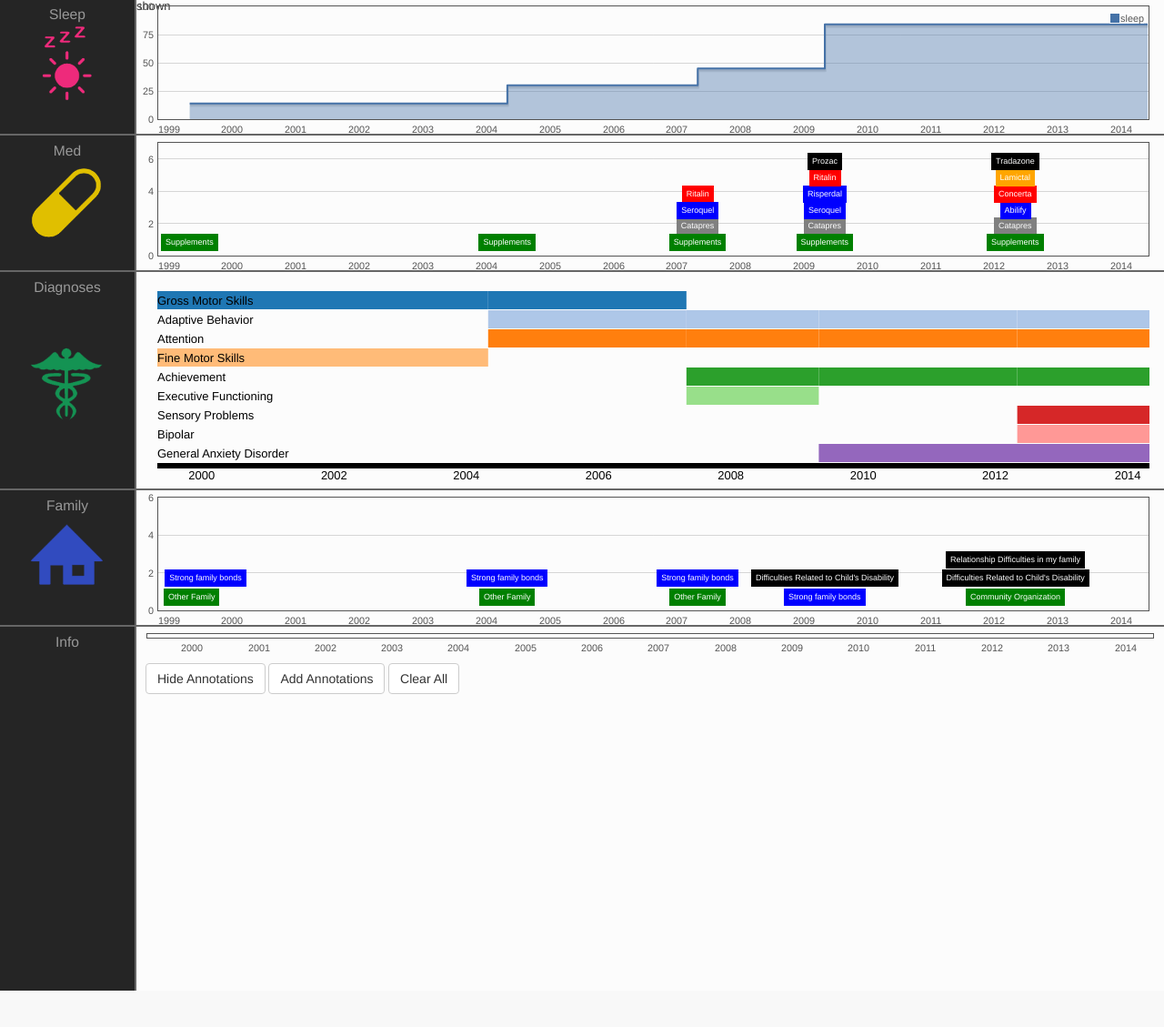
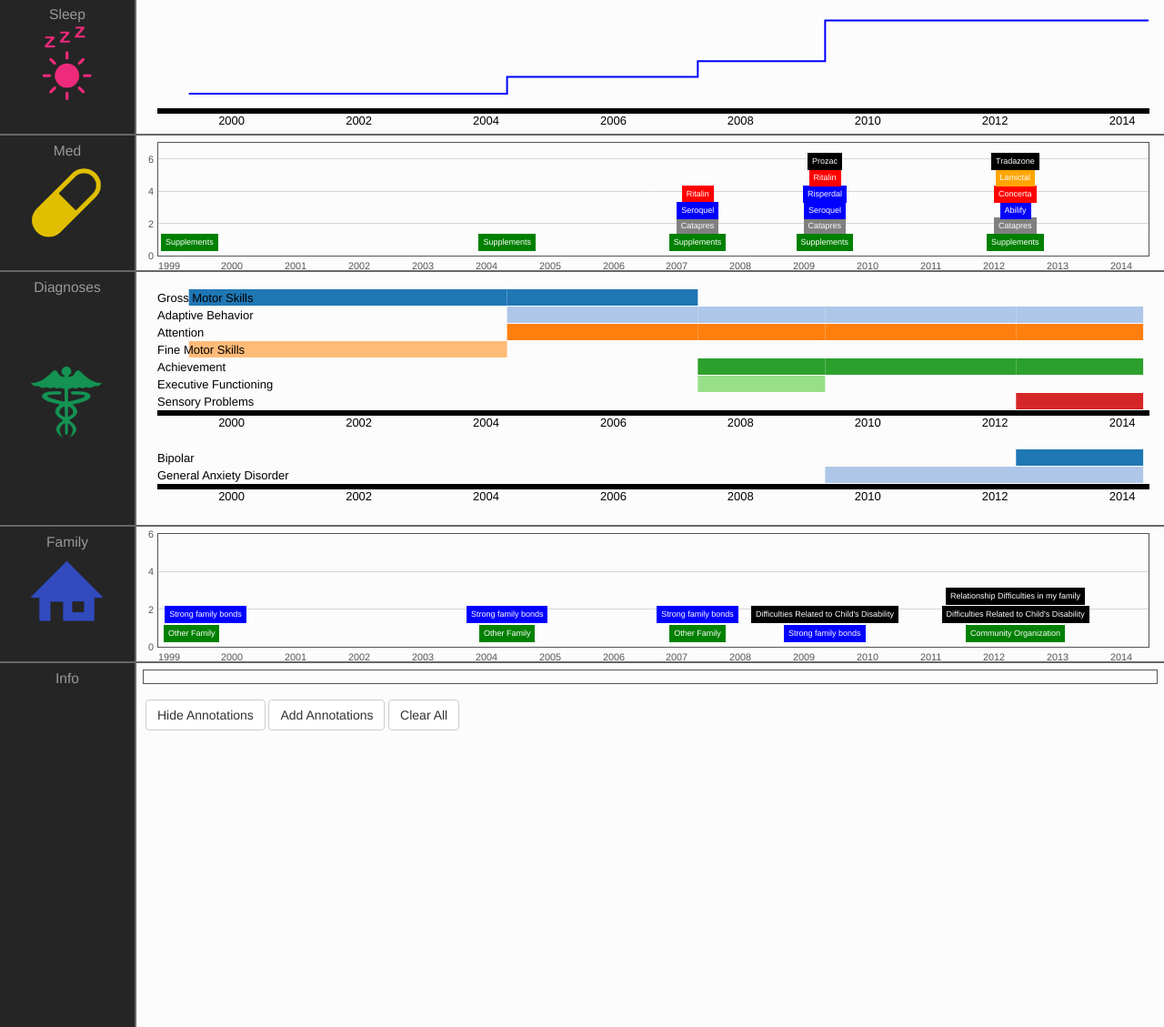
Before and after one commit to tedhuang/medCV, a Django app: template medCV/report/templates/report/index.html in a window 1280 px wide. Shown: the part 51-1180 px from the top of the page at 91% size. Before the commit the page ends 1140 px from the top, so only its background shows below. Run offline with Django 3.2, Linux system fonts and the light colour scheme; the template is opened without the code that fills it, so the values that code supplies are empty; grey boxes labelled with a size stand in for pictures from a placeholder-image service; some libraries are stand-ins or nearby versions.

Commit message:
d3ification

```diff
--- a/medCV/report/static/js/report.js
+++ b/medCV/report/static/js/report.js
@@ -90,6 +90,9 @@ var  medCV = function () {
           {label: "Sensory Problems", times: [
               {"starting_time": convertDateToTimestamp("2012-05-01"), "ending_time": convertDateToTimestamp("2014-05-01")}
           ]},
+        ];
+
+        var diagnosis_classifier = [
           {label: "Bipolar", times: [
               {"starting_time": convertDateToTimestamp("2012-05-01"), "ending_time": convertDateToTimestamp("2014-05-01")}
           ]},
@@ -98,27 +101,46 @@ var  medCV = function () {
           ]},
         ];
 
-        drawGraph("sleep", sleep);
+        // drawGraph("sleep", sleep);
         drawGraph("medication", med);
         drawNoteGraph("medication", med);
         drawFamilyGraph("family", med);
         drawTimeline();
 
-        var chart = d3.timeline()
-            .beginning(convertDateToTimestamp("1999-05-01"))
-            .ending(convertDateToTimestamp("2014-05-01"))
+        var sparkline = d3.sparkline()
+            .beginning(minTime)
+            .ending(maxTime)
             .tickFormat({
               format: d3.time.format("20%y"),
               tickTime: d3.time.years,
               tickInterval: 2,
               tickSize: 6
             })
-            .itemHeight(20)
+
+        var sleep_data = [["1999-05-01", 14], ["2004-05-01", 30], ["2007-05-01", 45], ["2009-05-01", 84], ["2012-05-01", 84], ["2014-06-01", 84]];
+        sleep_data.forEach(function(e) { e[0] = convertDateToTimestamp(e[0]);});
+        d3.select("#sleep-overview")
+          .append("svg").attr("width", 1091)
+          .attr("height", 150)
+          .datum(sleep_data)
+          .call(sparkline);
+
+        var chart = d3.timeline()
+            .beginning(minTime)
+            .ending(maxTime)
+            .tickFormat({
+              format: d3.time.format("20%y"),
+              tickTime: d3.time.years,
+              tickInterval: 2,
+              tickSize: 6
+            })
+            .itemHeight(18)
             .itemMargin(1)
             .margin({top: 0, bottom: 0, left: 0, right: 0})
             .stack();
 
         d3.select("#diag-overview").append("svg").attr("width", 1091).datum(diagnosis_data).call(chart);
+        d3.select("#diag-overview").append("svg").attr("width", 1091).datum(diagnosis_classifier).call(chart);
     }
 
     function drawTimeline(){
--- /dev/null
+++ b/medCV/report/static/libs/d3/d3-sparkline.js
@@ -0,0 +1,93 @@
+// rayh: taking inspiration from d3-timeline and making a similar-styled step-chart
+(function() {
+  d3.sparkline = function() {
+
+    // settings
+    var beginning = 0,
+        ending = 0,
+        width = null,
+        height = null,
+        ymax = 100,
+        ymin = 0,
+        margin = {left: 30, right:30, top: 5, bottom:30},
+        itemHeight = 5,
+        itemMargin = 3,
+        tickFormat = { format: d3.time.format("%I %p"),
+        tickTime: d3.time.hours,
+        tickInterval: 1,
+        tickSize: 6 }
+      ;
+
+    function sparkline(gParent) {
+      var g = gParent.append("g");
+      var gParentItem = d3.select(gParent[0][0]);
+
+
+      var width = gParentItem.attr("width");
+      var height = gParentItem.attr("height") - margin.top - margin.bottom;
+
+      var xScaleFactor = (1/(ending - beginning)) * (width);
+      var yScaleFactor = (1/(ymax - ymin)) * (height);
+
+      // draw the axis
+      var xScale = d3.time.scale()
+        .domain([beginning, ending])
+        .range([0, width]);
+
+      var xAxis = d3.svg.axis()
+        .scale(xScale)
+        .orient("bottom")
+        .tickFormat(tickFormat.format)
+        .ticks(tickFormat.tickTime, tickFormat.tickInterval)
+        .tickSize(tickFormat.tickSize);
+
+      g.append("g")
+        .attr("class", "axis")
+        .attr("transform", "translate(" + 0 +","+(margin.top+height)+")")
+        .call(xAxis);
+
+
+      var lineFunction = d3.svg.line()
+          .interpolate("step-after")           // <=== THERE IT IS!
+          .x(function(d) { return getXPos(d); })
+          .y(function(d) { return getYPos(d); });
+
+      g.each(function(d) {
+        g.append("path")
+         .attr("d", lineFunction(d))
+         .attr("stroke", "blue")
+         .attr("stroke-width", 2)
+         .attr("fill", "none");
+      });
+
+      function getXPos(d) {
+        return (d[0] - beginning) * xScaleFactor;
+        // return margin.left + (d.starting_time - beginning) * xScaleFactor;
+      }
+
+      function getYPos(d) {
+        return margin.top + (height - (d[1] * yScaleFactor));
+      }
+    }
+
+    sparkline.beginning = function(begin) {
+      beginning = begin;
+      return sparkline;
+    }
+
+
+    sparkline.ending = function(end) {
+      ending = end;
+      return sparkline;
+    }
+
+    sparkline.tickFormat = function (format) {
+      if (!arguments.length) return tickFormat;
+      tickFormat = format;
+      return sparkline;
+    };
+
+
+    return sparkline;
+  }
+})();
--- a/medCV/report/templates/report/includes/base.html
+++ b/medCV/report/templates/report/includes/base.html
@@ -41,6 +41,7 @@
 
 		<script src="{{STATIC_URL}}/libs/d3/d3.js"></script>
 		<script src="{{STATIC_URL}}/libs/d3/d3-timeline.js"></script>
+		<script src="{{STATIC_URL}}/libs/d3/d3-sparkline.js"></script>
 		<script src="{{STATIC_URL}}/js/report.js"></script>
 
 		{% block footer_js %}{% endblock %}
--- a/medCV/report/templates/report/index.html
+++ b/medCV/report/templates/report/index.html
@@ -16,7 +16,7 @@
         <div class="sleep chart">
           <div class="category-label expandable">Sleep</div>
           <div class="graph">
-            <div class="overview">shown</div>
+            <div style="margin-left: 23px" id="sleep-overview" class="overview"></div>
             <div class="detailed">
 
               <div class="sub-category-item">
@@ -64,7 +64,7 @@
             </div>
           </div>
         </div>
-        <div class="diagnoses chart" style="height: 240px">
+        <div class="diagnoses chart" style="height: 280px">
           <div class="category-label">Diagnoses</div>
           <div class="graph">
             <div id="diag-overview" class="overview"></div>
```
